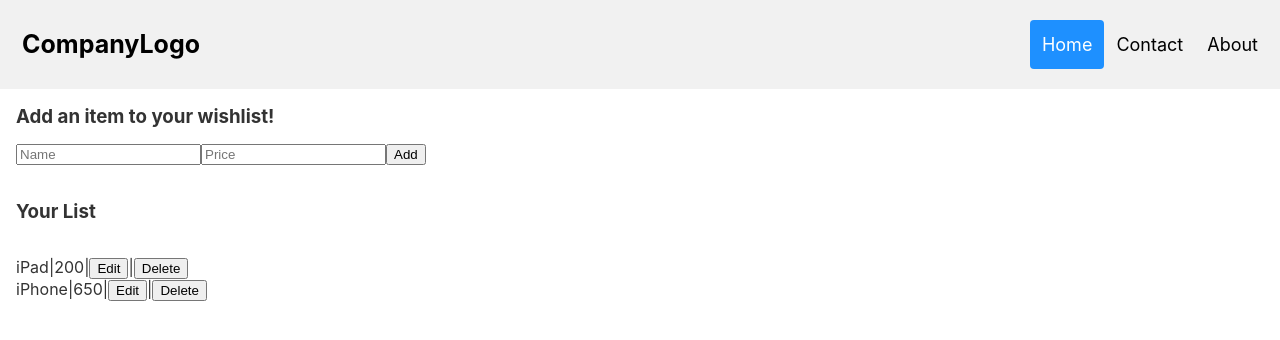
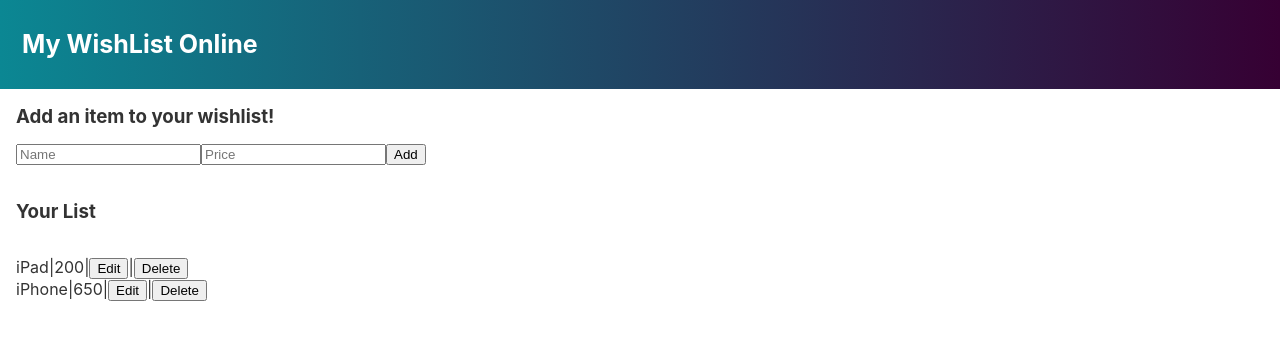
Before and after one commit to acoss22/wishlist, a React (Create React App) app: page / in a window 1280 px wide. Shown: the top 340 px of the page. Built offline with nearby package versions, Linux system fonts and the light colour scheme.

Commit message:
some css

```diff
--- a/src/Header/Header.css
+++ b/src/Header/Header.css
@@ -1,15 +1,19 @@
-
 /* Style the header with a grey background and some padding */
 .header {
   overflow: hidden;
-  background-color: #f1f1f1;
+  /* background-color: #f1f1f1; */
   padding: 20px 10px;
+  background: #360033;  /* fallback for old browsers */
+  background: -webkit-linear-gradient(to right, #0b8793, #360033);  /* Chrome 10-25, Safari 5.1-6 */
+  background: linear-gradient(to right, #0b8793, #360033); /* W3C, IE 10+/ Edge, Firefox 16+, Chrome 26+, Opera 12+, Safari 7+ */
+
+  color: #fff;
 }
 
 /* Style the header links */
 .header a {
   float: left;
-  color: black;
+  color: #fff;
   text-align: center;
   padding: 12px;
   text-decoration: none;
@@ -27,7 +31,7 @@
 /* Change the background color on mouse-over */
 .header a:hover {
   background-color: #ddd;
-  color: black;
+  color: #fff;
 }
 
 /* Style the active/current link*/
--- a/src/Header/Header.js
+++ b/src/Header/Header.js
@@ -6,14 +6,14 @@ class Header extends Component {
     return (
       <div className="header">
         <a href="#default" className="logo">
-          CompanyLogo
+          My WishList Online
         </a>
         <div className="header-right">
-          <a className="active" href="#home">
+          {/* <a className="active" href="#home">
             Home
           </a>
           <a href="#contact">Contact</a>
-          <a href="#about">About</a>
+          <a href="#about">About</a> */}
         </div>
       </div>
     );
--- a/src/Wish/AddWish.css
+++ b/src/Wish/AddWish.css
@@ -10,7 +10,6 @@
 .addContainer{
     margin: 1rem;
     display: flex;
-
 }
 
 .addTitle{
--- a/src/index.css
+++ b/src/index.css
@@ -2,4 +2,6 @@ body {
   margin: 0;
   padding: 0;
   font-family: sans-serif;
+  background: #fff;
+  color: #000;
 }
```
